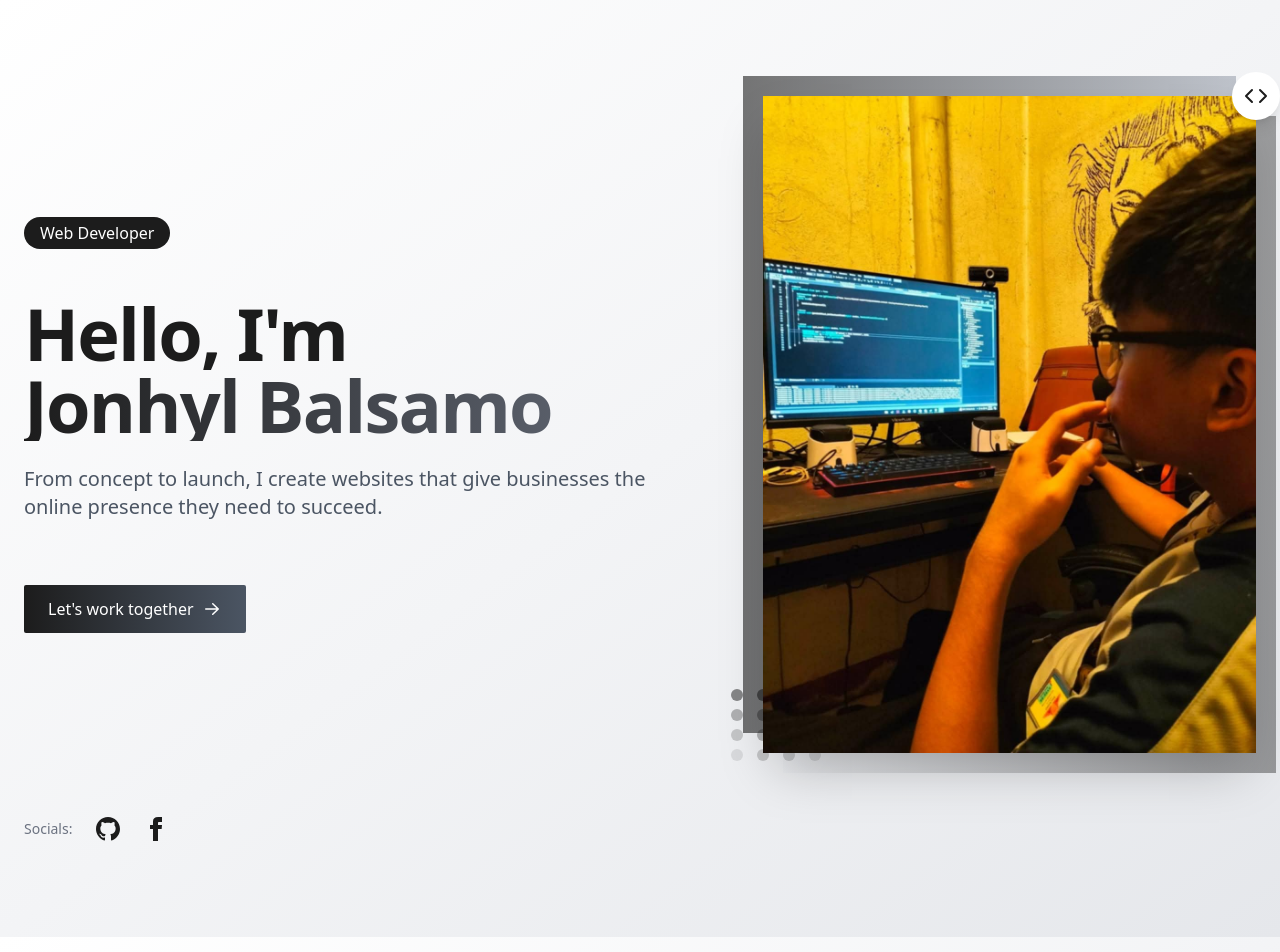
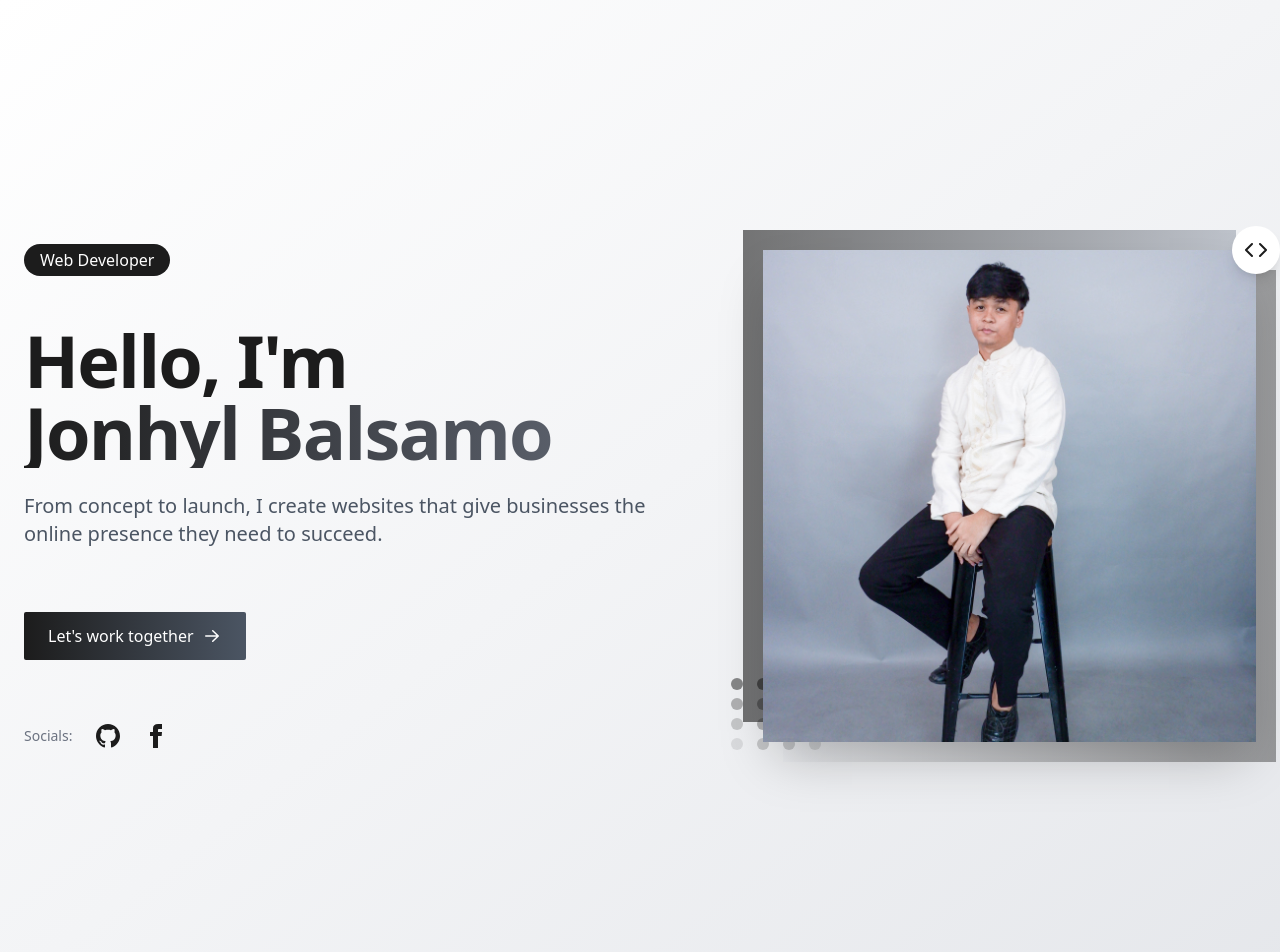
Before and after one commit to Bals04/portfolio, a Nuxt app: page / in a window 1280 px wide. Shown: the top 952 px of the page. Built offline with nearby package versions, Linux system fonts and the light colour scheme.

Commit message:
Added alden animation on button click

```diff
--- a/app/pages/index.vue
+++ b/app/pages/index.vue
@@ -1,8 +1,8 @@
 <template>
   <div class="bg-white text-gray-800">
     <section class="relative bg-gradient-to-br from-white via-gray-100 to-gray-200 py-16 md:py-24">
-      <div class="max-w-7xl mx-auto px-6">
-        <div class="flex flex-col lg:flex-row items-center">
+      <div class="max-w-7xl mx-auto px-6 min-h-screen flex items-center justify-center">
+        <div class="flex flex-col lg:flex-row items-center justify-center w-full">
           <!-- Left column with text and button -->
           <div class="lg:w-3/5 lg:pr-12 z-10">
             <div class="mb-8">
@@ -18,7 +18,7 @@
               businesses the online presence they need to succeed.</p>
             <div class="flex flex-wrap gap-4">
               <div class="mt-16 text-center">
-                <a href="https://facebook.com/jj.balsamo"
+                <!-- <a href="https://facebook.com/jj.balsamo"
                   class="inline-flex items-center px-6 py-3 bg-gradient-to-r from-[#1c1c1c] to-gray-600 text-white font-medium rounded-sm">
                   <span>Let's work together</span>
                   <svg xmlns="http://www.w3.org/2000/svg" viewBox="0 0 20 20" fill="currentColor" class="w-5 h-5 ml-2">
@@ -26,7 +26,35 @@
                       d="M3 10a.75.75 0 01.75-.75h10.638L10.23 5.29a.75.75 0 111.04-1.08l5.5 5.25a.75.75 0 010 1.08l-5.5 5.25a.75.75 0 11-1.04-1.08l4.158-3.96H3.75A.75.75 0 013 10z"
                       clip-rule="evenodd" />
                   </svg>
-                </a>
+                </a> -->
+                <button @click="handleClick"
+                  class="inline-flex items-center px-6 py-3 bg-gradient-to-r from-[#1c1c1c] to-gray-600 text-white font-medium rounded-sm">
+                  <span>Let's work together</span>
+                  <svg xmlns="http://www.w3.org/2000/svg" viewBox="0 0 20 20" fill="currentColor" class="w-5 h-5 ml-2">
+                    <path fill-rule="evenodd"
+                      d="M3 10a.75.75 0 01.75-.75h10.638L10.23 5.29a.75.75 0 111.04-1.08l5.5 5.25a.75.75 0 010 1.08l-5.5 5.25a.75.75 0 11-1.04-1.08l4.158-3.96H3.75A.75.75 0 013 10z"
+                      clip-rule="evenodd" />
+                  </svg>
+                </button>
+
+                <div class="flex items-center mt-16 justify-center lg:justify-start gap-6">
+                  <span class="text-sm text-gray-500 font-medium">Socials:</span>
+                  <a href="https://github.com/bals04" class="text-[#1c1c1c] hover:text-gray-600 transition-colors">
+                    <svg xmlns="http://www.w3.org/2000/svg" width="24" height="24" viewBox="0 0 24 24"
+                      fill="currentColor">
+                      <path
+                        d="M12 0c-6.626 0-12 5.373-12 12 0 5.302 3.438 9.8 8.207 11.387.599.111.793-.261.793-.577v-2.234c-3.338.726-4.033-1.416-4.033-1.416-.546-1.387-1.333-1.756-1.333-1.756-1.089-.745.083-.729.083-.729 1.205.084 1.839 1.237 1.839 1.237 1.07 1.834 2.807 1.304 3.492.997.107-.775.418-1.305.762-1.604-2.665-.305-5.467-1.334-5.467-5.931 0-1.311.469-2.381 1.236-3.221-.124-.303-.535-1.524.117-3.176 0 0 1.008-.322 3.301 1.23.957-.266 1.983-.399 3.003-.404 1.02.005 2.047.138 3.006.404 2.291-1.552 3.297-1.23 3.297-1.23.653 1.653.242 2.874.118 3.176.77.84 1.235 1.911 1.235 3.221 0 4.609-2.807 5.624-5.479 5.921.43.372.823 1.102.823 2.222v3.293c0 .319.192.694.801.576 4.765-1.589 8.199-6.086 8.199-11.386 0-6.627-5.373-12-12-12z" />
+                    </svg>
+                  </a>
+                  <a href="https://facebook.com/jj.balsamo"
+                    class="text-[#1c1c1c] hover:text-gray-600 transition-colors">
+                    <svg xmlns="http://www.w3.org/2000/svg" width="24" height="24" viewBox="0 0 24 24"
+                      fill="currentColor">
+                      <path
+                        d="M9 8h-3v4h3v12h5v-12h3.642l.358-4h-4v-1.667c0-.955.192-1.333 1.115-1.333h2.885v-5h-3.808c-3.596 0-5.192 1.583-5.192 4.615v3.385z" />
+                    </svg>
+                  </a>
+                </div>
               </div>
             </div>
           </div>
@@ -34,14 +62,13 @@
           <!-- Right column with image and decorative elements -->
           <div class="lg:w-2/5 mt-12 lg:mt-0 relative">
             <div class="relative z-10">
-              <div
-                class="absolute -top-5 -left-5 w-full h-full bg-gradient-to-r from-[#1c1c1c] to-gray-400 opacity-60">
+              <div class="absolute -top-5 -left-5 w-full h-full bg-gradient-to-r from-[#1c1c1c] to-gray-400 opacity-60">
               </div>
               <div
                 class="absolute -bottom-5 -right-5 w-full h-full bg-gradient-to-l from-[#1c1c1c] to-gray-200 opacity-40">
               </div>
               <div class="relative z-20 overflow-hidden shadow-2xl">
-                <img src="/hero2.jpeg" alt="Jonhyl Balsamo" class="w-full h-full object-cover" />
+                <img id="heroImage" src="/hero-1.jpg" alt="Jonhyl Balsamo" class="w-full h-full object-cover" />
               </div>
             </div>
 
@@ -82,21 +109,6 @@
         </div>
 
         <!-- Social links -->
-        <div class="flex items-center mt-16 justify-center lg:justify-start gap-6">
-          <span class="text-sm text-gray-500 font-medium">Socials:</span>
-          <a href="https://github.com/bals04" class="text-[#1c1c1c] hover:text-gray-600 transition-colors">
-            <svg xmlns="http://www.w3.org/2000/svg" width="24" height="24" viewBox="0 0 24 24" fill="currentColor">
-              <path
-                d="M12 0c-6.626 0-12 5.373-12 12 0 5.302 3.438 9.8 8.207 11.387.599.111.793-.261.793-.577v-2.234c-3.338.726-4.033-1.416-4.033-1.416-.546-1.387-1.333-1.756-1.333-1.756-1.089-.745.083-.729.083-.729 1.205.084 1.839 1.237 1.839 1.237 1.07 1.834 2.807 1.304 3.492.997.107-.775.418-1.305.762-1.604-2.665-.305-5.467-1.334-5.467-5.931 0-1.311.469-2.381 1.236-3.221-.124-.303-.535-1.524.117-3.176 0 0 1.008-.322 3.301 1.23.957-.266 1.983-.399 3.003-.404 1.02.005 2.047.138 3.006.404 2.291-1.552 3.297-1.23 3.297-1.23.653 1.653.242 2.874.118 3.176.77.84 1.235 1.911 1.235 3.221 0 4.609-2.807 5.624-5.479 5.921.43.372.823 1.102.823 2.222v3.293c0 .319.192.694.801.576 4.765-1.589 8.199-6.086 8.199-11.386 0-6.627-5.373-12-12-12z" />
-            </svg>
-          </a>
-          <a href="https://facebook.com/jj.balsamo" class="text-[#1c1c1c] hover:text-gray-600 transition-colors">
-            <svg xmlns="http://www.w3.org/2000/svg" width="24" height="24" viewBox="0 0 24 24" fill="currentColor">
-              <path
-                d="M9 8h-3v4h3v12h5v-12h3.642l.358-4h-4v-1.667c0-.955.192-1.333 1.115-1.333h2.885v-5h-3.808c-3.596 0-5.192 1.583-5.192 4.615v3.385z" />
-            </svg>
-          </a>
-        </div>
       </div>
     </section>
     <section class="py-20 bg-gradient-to-br from-white via-gray-100 to-gray-200 text-gray-800">
@@ -242,6 +254,17 @@ const projects = [
     image: '/enrollmentSystem.png'
   }
 ];
+
+function handleClick() {
+  const img = document.getElementById('heroImage') as HTMLImageElement | null;
+  if (img) {
+    img.src = '/alden_pose.png';
+  } else {
+    console.warn("Image with ID 'heroImage' not found.");
+  }
+}
+
+
 </script>
 
 <style scoped>
```
Also changed, not shown: public/alden_pose.png (added), public/hero-1.jpg (added).
